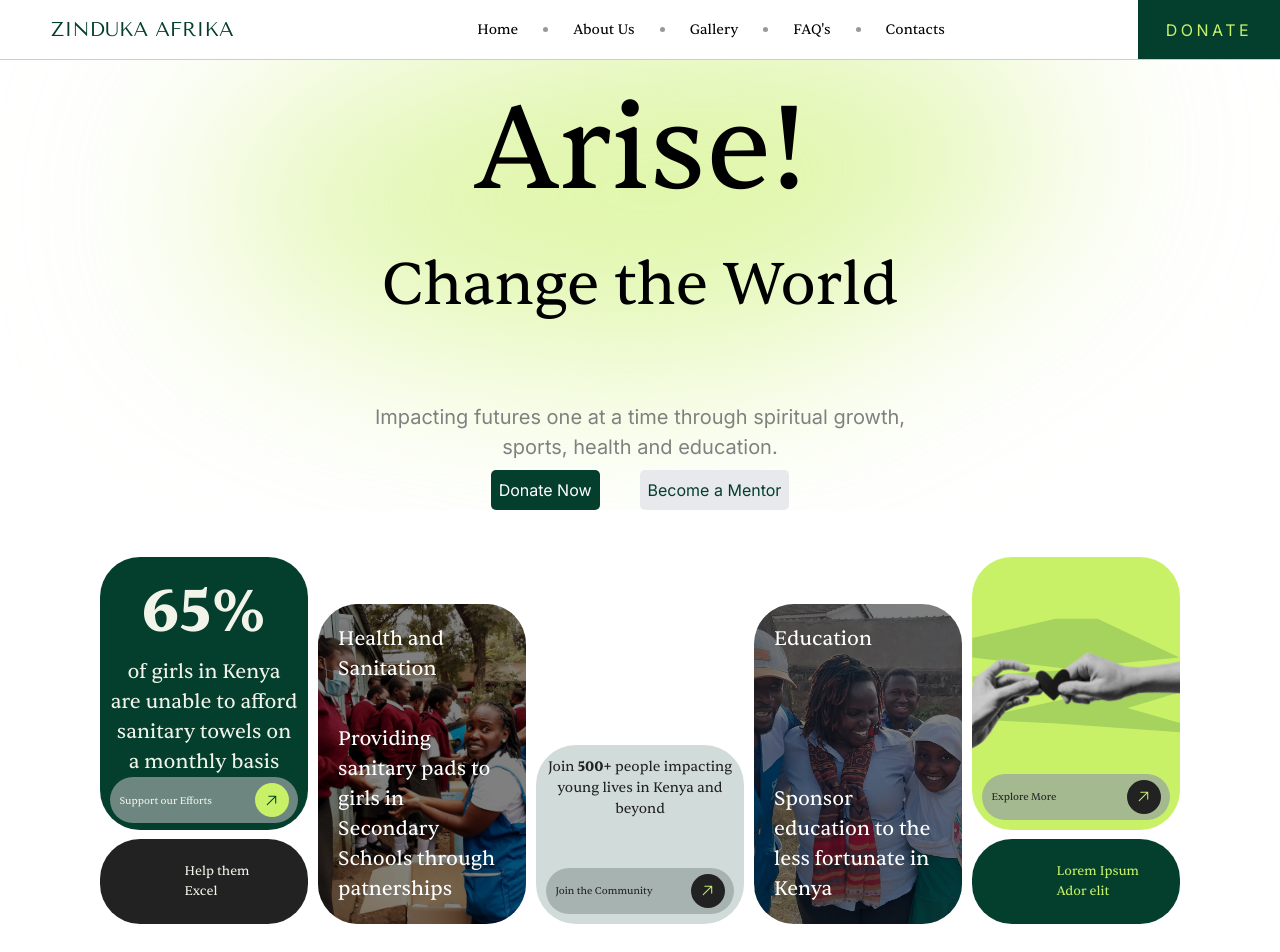
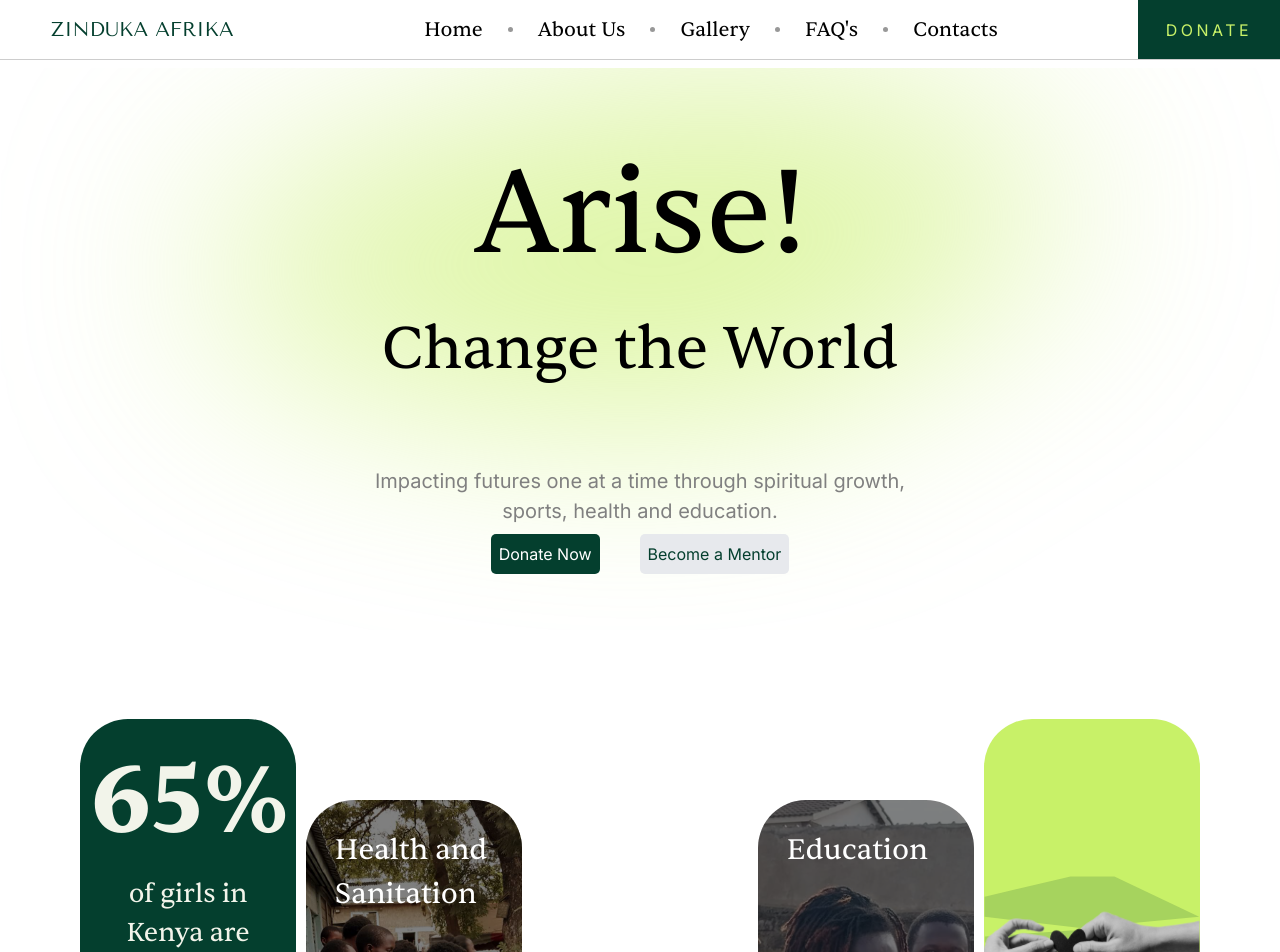
Before and after one commit to koechian/zinduka-afrika, a Next.js app: page / in a window 1280 px wide. Shown: the top 952 px of the page. Built offline with nearby package versions, Linux system fonts and the light colour scheme.

Commit message:
Responsive work done

```diff
--- a/src/app/components/Sections/Hero/Hero.tsx
+++ b/src/app/components/Sections/Hero/Hero.tsx
@@ -37,14 +37,14 @@ const Hero = () => {
             >
               <div className={styles.cardContentWrapper}>
                 <div className={styles.cardMedBody}>
-                  <h1 style={{ fontWeight: "bold", fontSize: "3em" }}>65%</h1>
-                  <p style={{ fontSize: "1em" }}>
+                  <h1 style={{ fontWeight: "bold", fontSize: "4em" }}>65%</h1>
+                  <p style={{ fontSize: "1.1em" }}>
                     of girls in Kenya are unable to afford sanitary towels on a
                     monthly basis
                   </p>
                 </div>
                 <div className={styles.cardMedFooter}>
-                  <p>Support our Efforts</p>
+                  <p style={{ fontSize: "1.6em" }}>Support our Efforts</p>
                   {/* Custom Link Component */}
                   <CustomLink foreground="#043f2e" background="#c8f168" />
                 </div>
@@ -58,7 +58,7 @@ const Hero = () => {
               <div className={styles.smallcontentWrapper}>
                 <div className=""></div>
                 <div className="">
-                  <p>
+                  <p style={{ fontSize: "1.4em" }}>
                     Help them <br /> Excel
                   </p>
                 </div>
@@ -75,7 +75,7 @@ const Hero = () => {
             >
               <div className={styles.overlay}>
                 <span>Health and Sanitation</span> <br />
-                <span>
+                <span className={inter.className}>
                   Providing sanitary pads to girls in Secondary Schools through
                   patnerships
                 </span>
@@ -93,13 +93,15 @@ const Hero = () => {
                   className={styles.cardMedBody}
                   style={{ color: "#222222" }}
                 >
-                  <p style={{ fontSize: "0.7em" }}>
+                  <p>
                     Join <strong>500+</strong> people impacting young lives in
                     Kenya and beyond
                   </p>
                 </div>
                 <div className={styles.cardMedFooter}>
-                  <p style={{ color: "#222222" }}>Join the Community</p>
+                  <p style={{ color: "#222222", fontSize: "1.4em" }}>
+                    Join the Community
+                  </p>
                   {/* Custom Link Component */}
                   <CustomLink />
                 </div>
@@ -116,7 +118,9 @@ const Hero = () => {
             >
               <div className={styles.overlay}>
                 <span>Education</span> <br />
-                <span>Sponsor education to the less fortunate in Kenya</span>
+                <span className={inter.className}>
+                  Sponsor education to the less fortunate in Kenya
+                </span>
               </div>
             </div>
           </div>
@@ -136,7 +140,9 @@ const Hero = () => {
                   style={{ color: "#222222" }}
                 ></div>
                 <div className={styles.cardMedFooter}>
-                  <p style={{ color: "#222222" }}>Explore More</p>
+                  <p style={{ color: "#222222", fontSize: "1.6em" }}>
+                    Explore More
+                  </p>
                   {/* Custom Link Component */}
                   <CustomLink />
                 </div>
@@ -149,7 +155,7 @@ const Hero = () => {
               <div className={styles.smallcontentWrapper}>
                 <div className=""></div>
                 <div className="">
-                  <p style={{ color: "#c8f168" }}>
+                  <p style={{ color: "#c8f168", fontSize: "1.4em" }}>
                     Lorem Ipsum
                     <br /> Ador elit
                   </p>
--- a/src/app/components/Sections/Hero/hero.module.css
+++ b/src/app/components/Sections/Hero/hero.module.css
@@ -1,7 +1,8 @@
 .hero {
   width: 100vw;
+  padding: 5%;
   background-image: url(/greenblob.svg);
-  background-size: cover;
+  background-size: contain;
   background-repeat: no-repeat;
   background-position: center;
   display: flex;
@@ -29,12 +30,14 @@
   gap: 2em;
 }
 .cardsContainer {
-  padding: 0 5em;
+  padding: 0 4em;
+  height: 60vh;
 }
 .coloumnsWrapper {
   display: grid;
   grid-template-columns: repeat(5, 1fr);
   gap: 0.5em;
+  height: 100%;
 }
 .cardsCol {
   display: grid;
@@ -47,7 +50,7 @@
   background-size: cover;
   background-repeat: no-repeat;
 
-  font-size: 1em;
+  font-size: 1.2em;
 }
 .cardMed {
   grid-row: 2 / span 6;
@@ -63,7 +66,7 @@
 }
 .overlay {
   color: var(--white-hex);
-  font-size: 1em;
+  font-size: 1.2em;
   padding: 1em;
   background-color: rgba(1, 1, 1, 0.5);
   height: 100%;
@@ -73,6 +76,9 @@
   display: flex;
   flex-direction: column;
   justify-content: space-between;
+}
+.overlay span:nth-of-type(2) {
+  font-size: 0.7em;
 }
 .cardContentWrapper {
   height: 100%;
@@ -86,6 +92,9 @@
 .cardMedBody {
   text-align: center;
   color: var(--beige-hex);
+}
+.cardMedBody p {
+  font-size: 1em;
 }
 .cardMedFooter {
   width: 100%;
@@ -131,6 +140,10 @@
 }
 
 @media (max-width: 843px) {
+  .hero {
+    padding: unset;
+    background-size: cover;
+  }
   .buttonContainer {
     gap: 2em;
     margin-bottom: 3em;
@@ -143,6 +156,7 @@
     display: flex;
     flex-direction: column;
     padding: 2em 1em 2em 1em;
+    height: unset;
   }
   .coloumnsWrapper {
     display: none;
@@ -155,6 +169,7 @@
   .overlay {
     justify-content: space-between;
     padding-top: 10em;
+    font-size: 1em;
   }
   .overlay span:last-of-type {
     max-width: 80%;
--- a/src/app/components/Sections/Navbar/navbar.module.css
+++ b/src/app/components/Sections/Navbar/navbar.module.css
@@ -47,7 +47,7 @@
   font-size: 0.8em;
 }
 .linkText {
-  font-size: 0.7em;
+  font-size: 1em;
 }
 
 @media (max-width: 767px) {
--- a/src/app/components/Sections/Numbers/styles.module.css
+++ b/src/app/components/Sections/Numbers/styles.module.css
@@ -2,7 +2,7 @@
   padding: 3%;
 }
 .contentWrapper {
-  padding: 10%;
+  padding: 14%;
   border-radius: 25px;
   display: flex;
   flex-direction: column;
```
